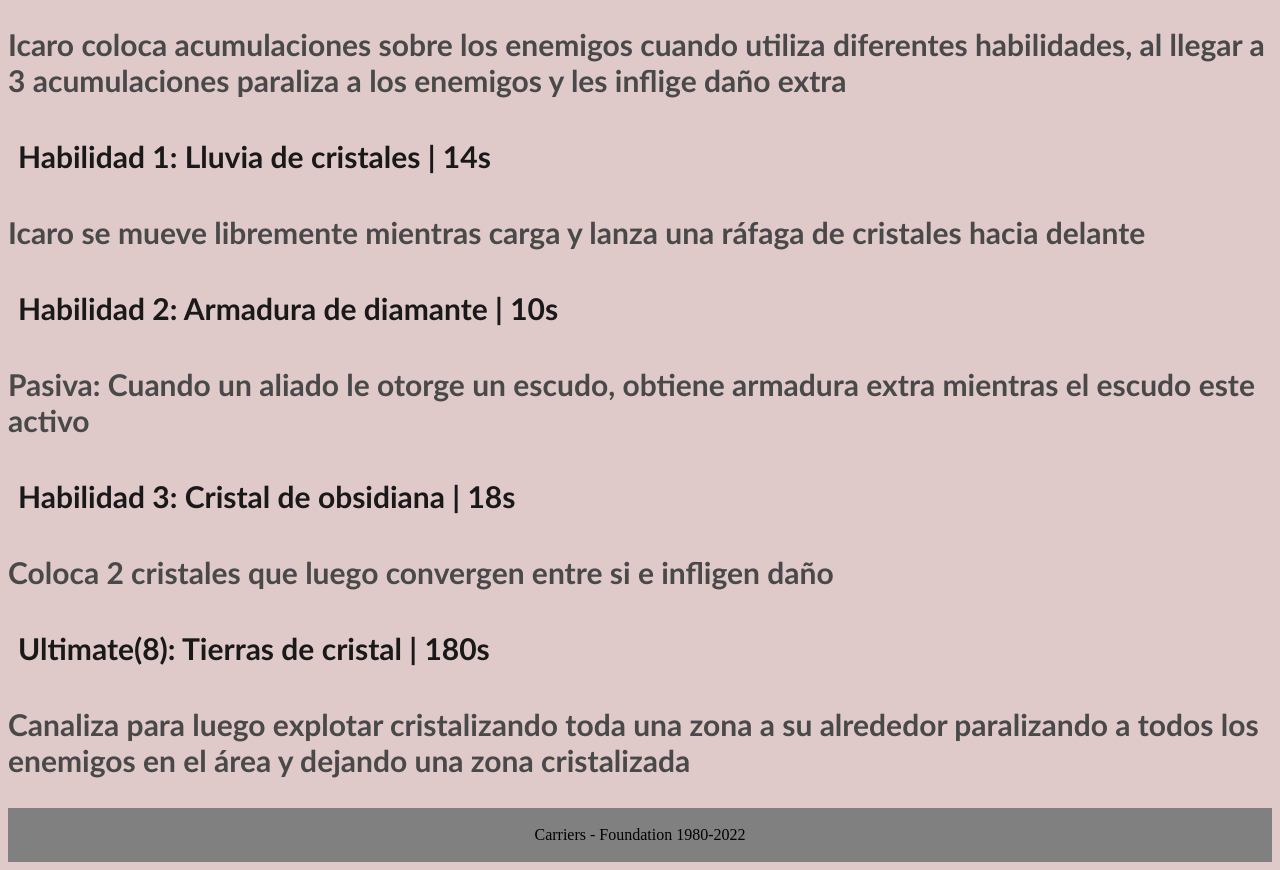
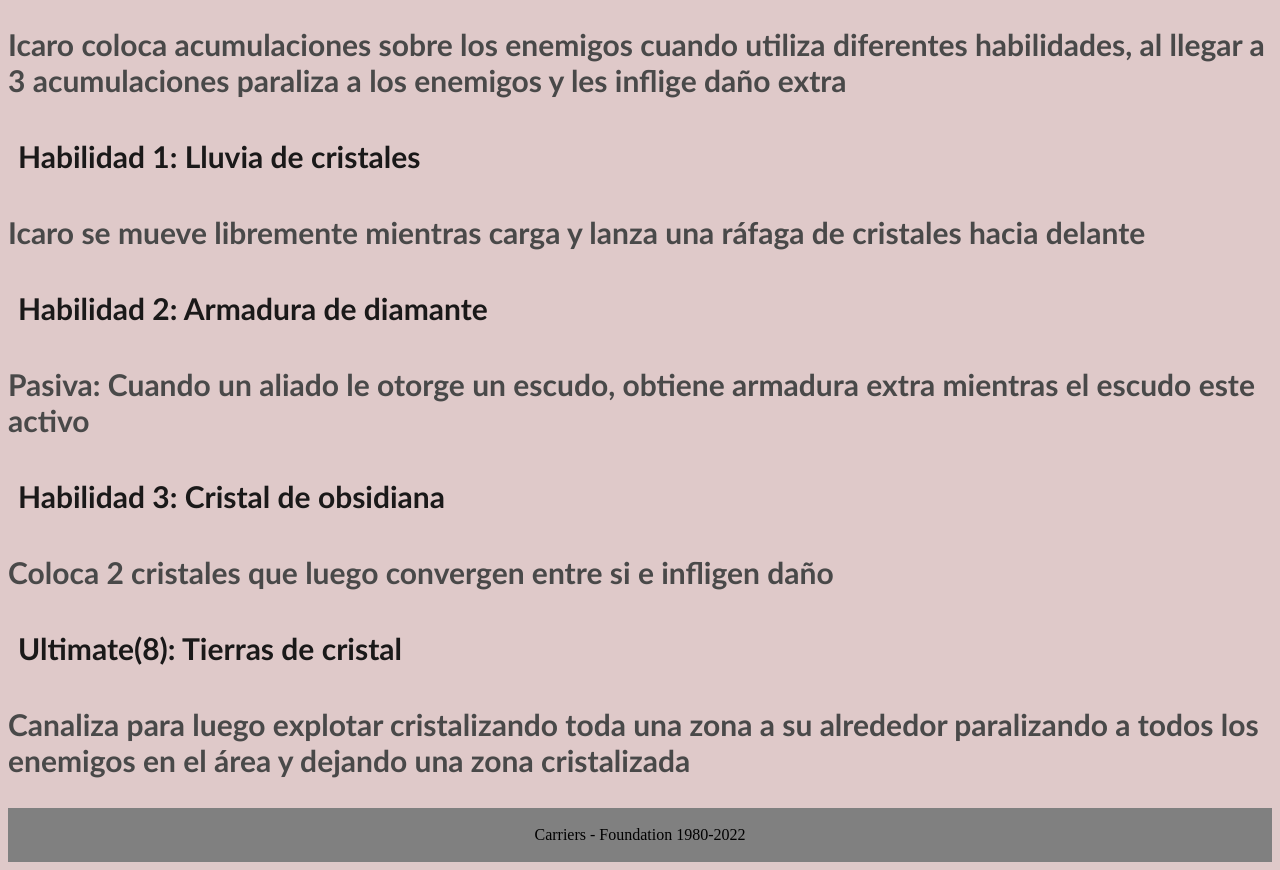
Before and after one commit to ZOROARK90/Carriers-Foundation-Icaro, a plain HTML site: page index.html in a window 1280 px wide. Shown: the part 940-1810 px from the top of the page. Drawn offline with Linux system fonts and the light colour scheme.

Commit message:
Update index.html

```diff
--- a/index.html
+++ b/index.html
@@ -50,20 +50,20 @@
                 al llegar a 3 acumulaciones paraliza a los enemigos y les inflige daño extra</h3>
 
 
-            <h2>Habilidad 1: Lluvia de cristales | 14s</h2>
+            <h2>Habilidad 1: Lluvia de cristales</h2>
             <h3>Icaro se mueve libremente mientras carga y lanza una ráfaga de cristales hacia delante</h3>
 
 
-            <h2>Habilidad 2: Armadura de diamante | 10s</h2>
+            <h2>Habilidad 2: Armadura de diamante</h2>
             <h3>Pasiva: Cuando un aliado le otorge un escudo, obtiene armadura extra mientras el escudo
                 este activo</h3>
 
 
-            <h2>Habilidad 3: Cristal de obsidiana | 18s</h2>
+            <h2>Habilidad 3: Cristal de obsidiana</h2>
             <h3>Coloca 2 cristales que luego convergen entre si e infligen daño</h3>
 
 
-            <h2>Ultimate(8): Tierras de cristal | 180s</h2>
+            <h2>Ultimate(8): Tierras de cristal</h2>
             <h3>Canaliza para luego explotar cristalizando toda una zona a su alrededor paralizando a
                 todos los enemigos en el área y dejando una zona cristalizada</h3>
         </nav>
```
